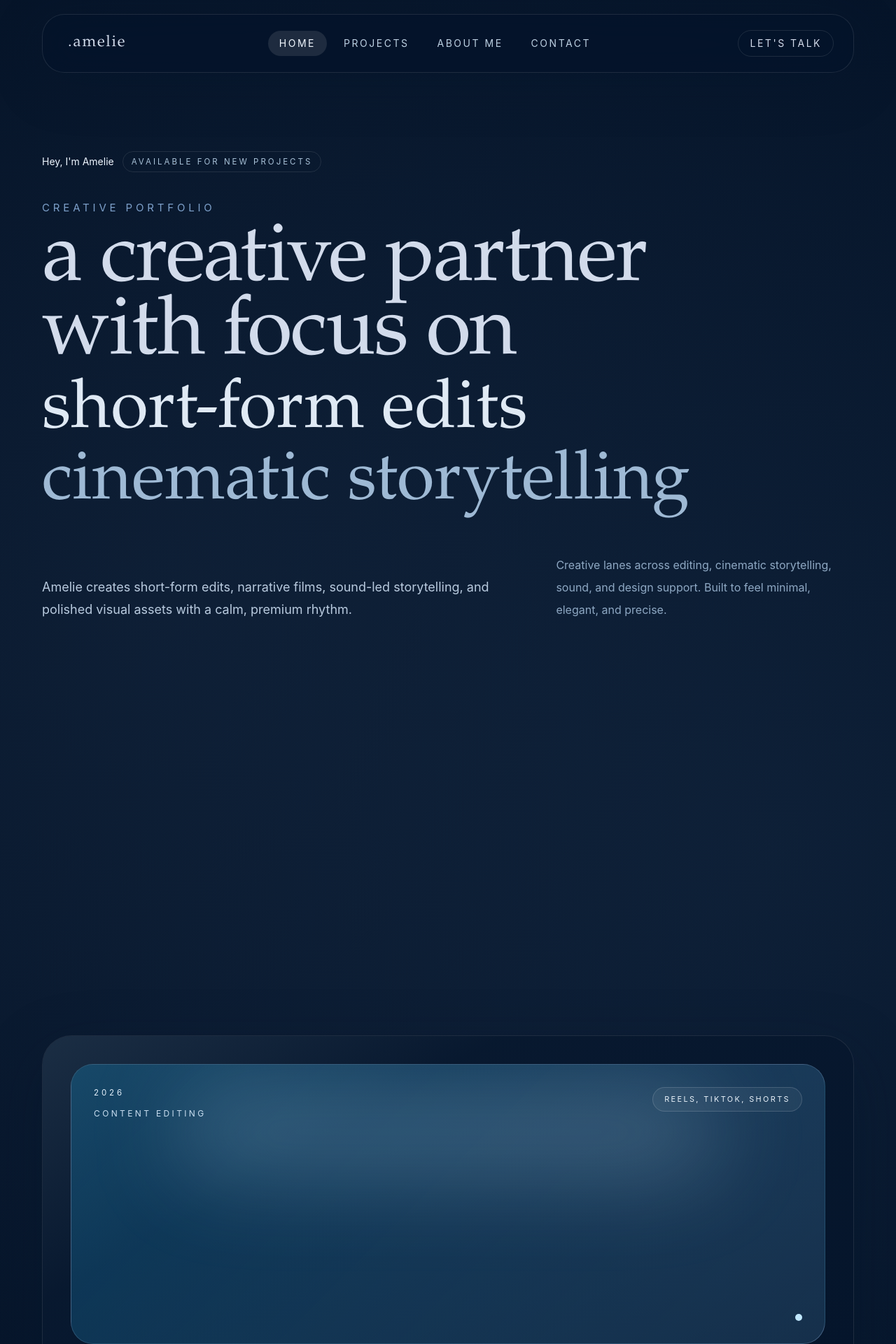
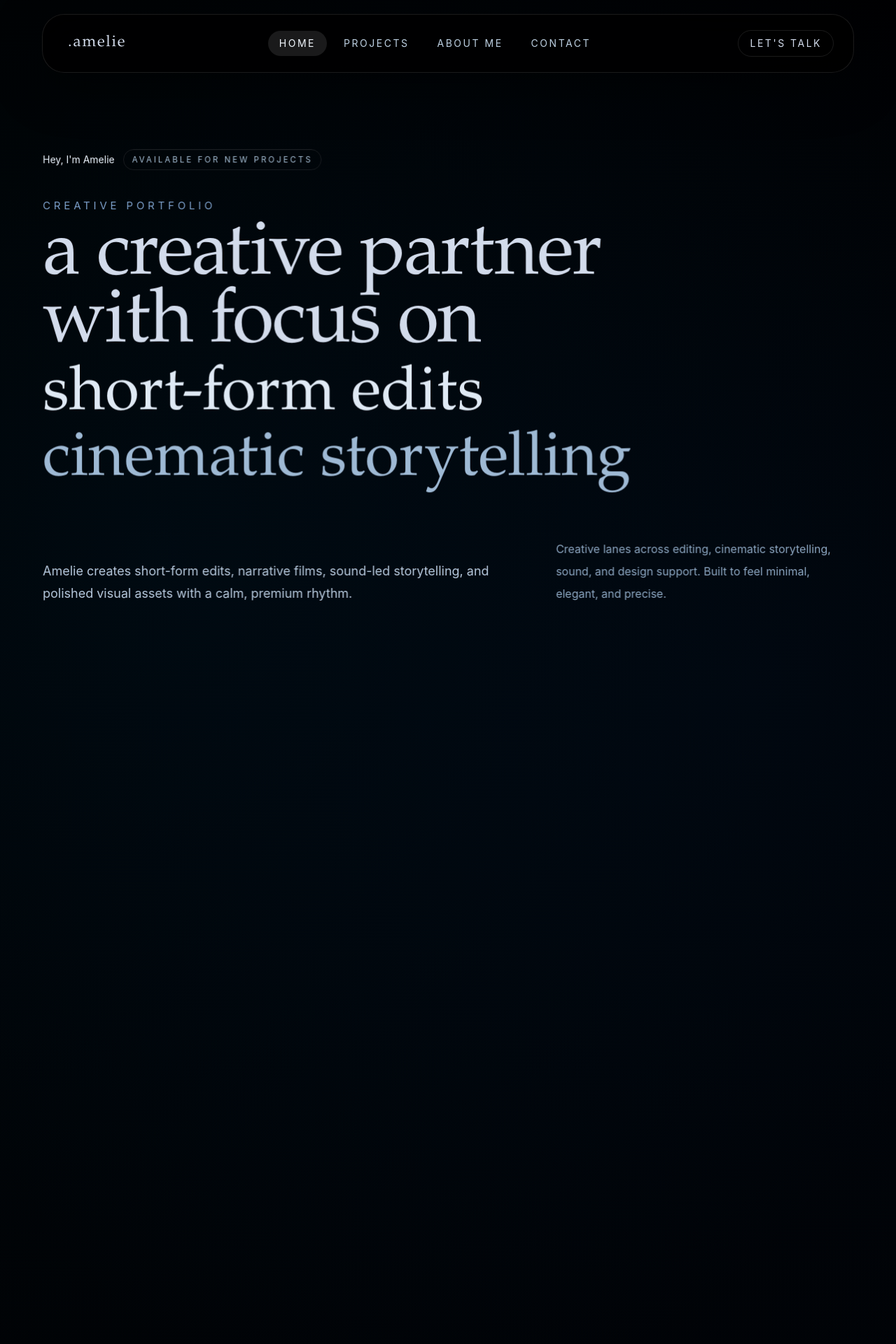
Before and after one commit to risabbhandari/client-portfolio-website, a Next.js app: page / in a window 1280 px wide. Shown: the top 1920 px of the page at 70% size. Built offline with nearby package versions, Linux system fonts and the light colour scheme.

Commit message:
fixed animation scroll

```diff
--- a/src/app/globals.css
+++ b/src/app/globals.css
@@ -19,11 +19,11 @@ html {
 }
 
 body {
-  background-color: rgb(var(--color-trench));
+  background-color: #000;
   background-image:
-    radial-gradient(circle at 18% 10%, rgba(125, 160, 202, 0.07) 0%, transparent 20%),
-    radial-gradient(circle at 86% 14%, rgba(84, 131, 179, 0.1) 0%, transparent 22%),
-    linear-gradient(180deg, rgba(2, 16, 36, 1) 0%, rgba(3, 18, 39, 1) 100%);
+    radial-gradient(circle at 18% 10%, rgba(0, 56, 90, 0.14) 0%, transparent 18%),
+    radial-gradient(circle at 84% 12%, rgba(5, 38, 89, 0.12) 0%, transparent 18%),
+    linear-gradient(180deg, rgba(0, 0, 0, 1) 0%, rgba(2, 8, 18, 1) 100%);
   color: rgb(var(--color-mist));
   font-family:
     "Inter", "Manrope", "Segoe UI", system-ui, sans-serif;
@@ -107,11 +107,11 @@ a {
   }
 
   .soft-shell {
-    @apply border border-white/10 bg-[rgba(4,20,42,0.84)] shadow-[0_18px_70px_rgba(1,22,43,0.28)] backdrop-blur-xl;
+    @apply border border-white/10 bg-[rgba(0,0,0,0.78)] shadow-[0_18px_70px_rgba(0,0,0,0.48)] backdrop-blur-xl;
   }
 
   .floating-card {
-    @apply relative overflow-hidden border border-white/10 bg-[rgba(4,20,42,0.92)] shadow-[0_28px_90px_rgba(1,22,43,0.32)] transition duration-500 ease-out-expo hover:-translate-y-1 hover:border-white/20 hover:shadow-[0_36px_110px_rgba(1,22,43,0.42)];
+    @apply relative overflow-hidden border border-white/10 bg-[rgba(3,18,39,0.94)] shadow-[0_28px_90px_rgba(0,0,0,0.5)] transition duration-500 ease-out-expo hover:-translate-y-1 hover:border-white/20 hover:shadow-[0_36px_110px_rgba(0,0,0,0.6)];
   }
 
   .floating-card::after {
--- a/src/app/projects/page.tsx
+++ b/src/app/projects/page.tsx
@@ -2,6 +2,7 @@ import type { Metadata } from "next";
 import Link from "next/link";
 
 import { NitroProjectCard } from "@/components/projects/nitro-project-card";
+import { ProjectStackScene } from "@/components/projects/project-stack-scene";
 import { Reveal } from "@/components/ui/reveal";
 import { projectCategories } from "@/data/site";
 
@@ -35,7 +36,7 @@ export default function ProjectsPage() {
           <span className="eyebrow">.clients</span>
         </Reveal>
 
-        <div className="mt-10 space-y-7">
+        <div className="mt-10 space-y-7 lg:hidden">
           {projectCategories.map((item, index) => (
             <Reveal
               amount={0.16}
@@ -46,6 +47,10 @@ export default function ProjectsPage() {
               <NitroProjectCard index={index} item={item} />
             </Reveal>
           ))}
+        </div>
+
+        <div className="mt-12 hidden lg:block">
+          <ProjectStackScene items={projectCategories} leadIn={0.06} mode="home" />
         </div>
       </div>
 
--- a/src/components/projects/nitro-project-card.tsx
+++ b/src/components/projects/nitro-project-card.tsx
@@ -15,15 +15,15 @@ export function NitroProjectCard({
 
   return (
     <article
-      className={`floating-card overflow-hidden rounded-[42px] border-white/8 bg-[rgb(4,20,42)] ${
+      className={`floating-card overflow-hidden rounded-[42px] border-white/8 bg-[rgb(3,18,39)] ${
         isHome
-          ? "min-h-[calc(100svh-6.75rem)] p-6 sm:p-8 lg:p-10"
+          ? "min-h-[calc(100svh-11.25rem)] p-6 sm:p-8 lg:p-10"
           : "p-5 sm:p-6 lg:p-8"
       }`}
     >
       <div
         className={`relative overflow-hidden rounded-[32px] border border-white/10 ${
-          isHome ? "h-[50vh] min-h-[400px] max-h-[540px]" : "h-[320px] sm:h-[360px]"
+          isHome ? "h-[48vh] min-h-[360px] max-h-[500px]" : "h-[320px] sm:h-[360px]"
         }`}
         style={{ backgroundImage: item.visual.base }}
       >
--- /dev/null
+++ b/src/components/projects/project-stack-scene.tsx
@@ -0,0 +1,150 @@
+"use client";
+
+import {
+  motion,
+  useReducedMotion,
+  useScroll,
+  useSpring,
+  useTransform,
+  type MotionValue
+} from "framer-motion";
+import { ReactNode, useRef } from "react";
+
+import type { ProjectCategory } from "@/data/site";
+
+import { NitroProjectCard } from "./nitro-project-card";
+
+type ProjectStackSceneProps = {
+  items: ProjectCategory[];
+  overlay?: ReactNode;
+  leadIn?: number;
+  mode?: "home" | "projects";
+  entryOffset?: number;
+  sceneHeightPerItem?: number;
+};
+
+type ProjectStackItemProps = {
+  entryOffset: number;
+  index: number;
+  item: ProjectCategory;
+  leadIn: number;
+  mode: "home" | "projects";
+  progress: MotionValue<number>;
+  total: number;
+};
+
+function ProjectStackItem({
+  entryOffset,
+  index,
+  item,
+  leadIn,
+  mode,
+  progress,
+  total
+}: ProjectStackItemProps) {
+  const entryStep = 0.145;
+  const entrySpan = 0.12;
+  const finalOffset = index * 16;
+  const start = Math.min(leadIn + index * entryStep, 0.92);
+  const end = Math.min(start + entrySpan, 0.99);
+  const nextStart = Math.min(leadIn + (index + 1) * entryStep, 0.99);
+  const settleEnd = Math.min(nextStart + entrySpan * 0.72, 1);
+
+  const y = useTransform(progress, [start, end], [entryOffset + index * 48, finalOffset]);
+  const opacity = useTransform(
+    progress,
+    [Math.max(0, start - 0.035), start + 0.03, end],
+    [0, 0.56, 1]
+  );
+  const scale =
+    index === total - 1
+      ? useTransform(progress, [start, end], [0.97, 1])
+      : useTransform(
+          progress,
+          [start, end, nextStart, settleEnd],
+          [0.97, 1, 1, 0.988]
+        );
+  const rotateX = useTransform(progress, [start, end], [8, 0]);
+
+  return (
+    <motion.div
+      className="absolute inset-x-0 top-0 origin-top [transform-style:preserve-3d]"
+      style={{
+        opacity,
+        rotateX,
+        scale,
+        y,
+        zIndex: 20 + index
+      }}
+    >
+      <NitroProjectCard index={index} item={item} mode={mode} />
+    </motion.div>
+  );
+}
+
+export function ProjectStackScene({
+  items,
+  overlay,
+  leadIn = 0.14,
+  mode = "home",
+  entryOffset = 960,
+  sceneHeightPerItem = 138
+}: ProjectStackSceneProps) {
+  const sectionRef = useRef<HTMLDivElement>(null);
+  const shouldReduceMotion = useReducedMotion();
+  const { scrollYProgress } = useScroll({
+    target: sectionRef,
+    offset: ["start start", "end end"]
+  });
+  const progress = useSpring(scrollYProgress, {
+    damping: 28,
+    mass: 0.24,
+    stiffness: 130
+  });
+  const overlayFadeEnd = Math.min(leadIn + 0.16, 0.52);
+  const overlayOpacity = useTransform(progress, [0, leadIn * 0.9, overlayFadeEnd], [1, 1, 0.08]);
+  const overlayY = useTransform(progress, [0, overlayFadeEnd], [0, -18]);
+  const overlayScale = useTransform(progress, [0, overlayFadeEnd], [1, 0.99]);
+
+  return (
+    <div
+      className="relative"
+      ref={sectionRef}
+      style={{ height: `${Math.max(items.length * sceneHeightPerItem, 540)}vh` }}
+    >
+      <div className="sticky top-[7.15rem] h-[calc(100svh-7.15rem)] overflow-hidden">
+        {overlay ? (
+          <motion.div
+            className="absolute inset-0 z-0"
+            style={
+              shouldReduceMotion
+                ? undefined
+                : {
+                    opacity: overlayOpacity,
+                    scale: overlayScale,
+                    y: overlayY
+                  }
+            }
+          >
+            {overlay}
+          </motion.div>
+        ) : null}
+
+        <div className="absolute inset-0 z-20">
+          {items.map((item, index) => (
+            <ProjectStackItem
+              entryOffset={entryOffset}
+              index={index}
+              item={item}
+              key={item.title}
+              leadIn={leadIn}
+              mode={mode}
+              progress={progress}
+              total={items.length}
+            />
+          ))}
+        </div>
+      </div>
+    </div>
+  );
+}
--- a/src/components/sections/home-stacked-showcase.tsx
+++ b/src/components/sections/home-stacked-showcase.tsx
@@ -3,6 +3,7 @@
 import Link from "next/link";
 
 import { NitroProjectCard } from "@/components/projects/nitro-project-card";
+import { ProjectStackScene } from "@/components/projects/project-stack-scene";
 import { Reveal } from "@/components/ui/reveal";
 import {
   aboutPhilosophy,
@@ -94,9 +95,15 @@ export function HomeStackedShowcase() {
       </section>
 
       <section className="layout-shell hidden pt-12 lg:block">
-        <div className="relative isolate">
-          <div className="sticky top-[7.25rem] z-0 min-h-[calc(100svh-7.25rem)]">
+        <ProjectStackScene
+          items={projectPreview}
+          entryOffset={1220}
+          leadIn={0.28}
+          mode="home"
+          sceneHeightPerItem={146}
+          overlay={
             <div className="flex min-h-[calc(100svh-7.25rem)] flex-col justify-between pt-8">
+              <div>
                 <Reveal amount={0.3} distance={32}>
                   <div className="flex flex-wrap items-center gap-3 text-sm text-[#c3d6e8]">
                     <span className="text-[#eef6ff]">Hey, I&apos;m Amelie</span>
@@ -111,20 +118,21 @@ export function HomeStackedShowcase() {
                     <p className="text-[0.94rem] uppercase tracking-[0.32em] text-[#7da0ca]">
                       creative portfolio
                     </p>
-                  <h1 className="max-w-6xl text-balance font-serif text-[6.15rem] leading-[0.9] text-mist xl:text-[7.35rem]">
+                    <h1 className="max-w-6xl text-balance font-serif text-[5.7rem] leading-[0.9] text-mist xl:text-[6.8rem]">
                       {heroLines[0]}
                     </h1>
-                  <p className="font-serif text-[5.25rem] leading-[0.92] text-[#dfe9f4] xl:text-[6.1rem]">
+                    <p className="font-serif text-[4.85rem] leading-[0.92] text-[#dfe9f4] xl:text-[5.55rem]">
                       {heroLines[1]}
                     </p>
-                  <p className="font-serif text-[5.25rem] leading-[0.92] text-[#9eb9d4] xl:text-[6.1rem]">
+                    <p className="font-serif text-[4.85rem] leading-[0.92] text-[#9eb9d4] xl:text-[5.55rem]">
                       {heroLines[2]}
                     </p>
                   </div>
                 </Reveal>
+              </div>
 
               <Reveal delay={0.12} amount={0.28} distance={32}>
-                <div className="mt-14 grid gap-10 lg:grid-cols-[0.62fr_0.38fr] lg:items-end">
+                <div className="grid gap-10 lg:grid-cols-[0.62fr_0.38fr] lg:items-end">
                   <p className="max-w-2xl text-lg leading-8 text-[#b8cade]">
                     Amelie creates short-form edits, narrative films, sound-led
                     storytelling, and polished visual assets with a calm,
@@ -139,27 +147,8 @@ export function HomeStackedShowcase() {
                 </div>
               </Reveal>
             </div>
-          </div>
-
-          <div className="relative z-[30] mt-[74vh]">
-            {projectPreview.map((item, index) => (
-              <div
-                className={`${index === 0 ? "mt-0" : "-mt-[84vh]"} relative min-h-[196vh]`}
-                key={item.title}
-              >
-                <div
-                  className="sticky"
-                  style={{
-                    top: `calc(7.15rem + ${index * 0.95}rem)`,
-                    zIndex: 20 + index
-                  }}
-                >
-                  <NitroProjectCard index={index} item={item} mode="home" />
-                </div>
-              </div>
-            ))}
-          </div>
-        </div>
+          }
+        />
 
         <div className="section-space pt-16">
           <div className="grid gap-10 xl:grid-cols-[0.42fr_0.58fr]">
```
Also changed, not shown: 1 other file (tests, documents, lock files or other folders). Lines whose indentation alone changed are shown as unchanged.
